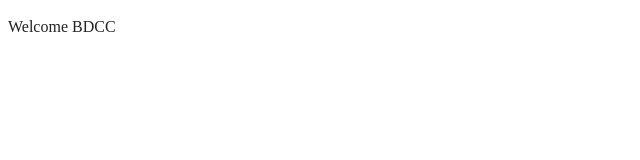
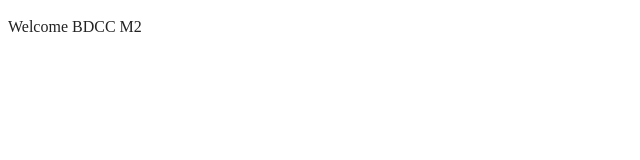
Before and after one commit to hchiguer1/TP5, a website built with webpack: page index.html in a window 1280 px wide. Shown: the full height of the page, 0-640 px from the left. Built offline with nearby package versions, Linux system fonts and the light colour scheme.

Commit message:
Update index.html

```diff
--- a/index.html
+++ b/index.html
@@ -24,7 +24,7 @@
 <body>
 
   <!-- Add your site or application content here -->
-  <p>Welcome BDCC</p>
+  <p>Welcome BDCC M2</p>
   <script src="js/app.js"></script>
 
 </body>
```
